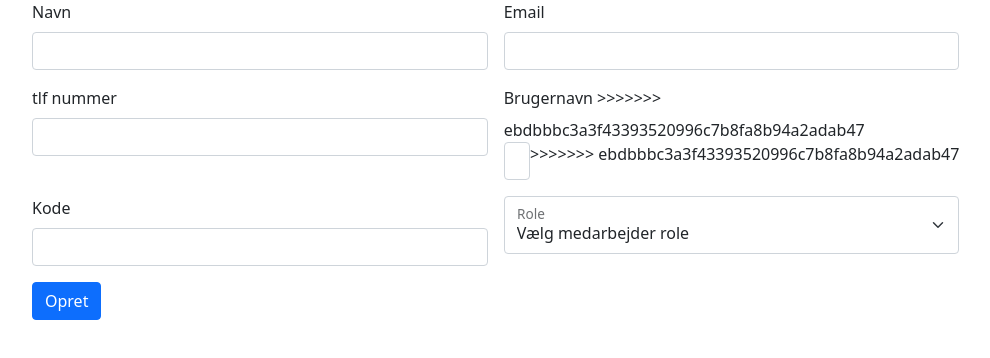
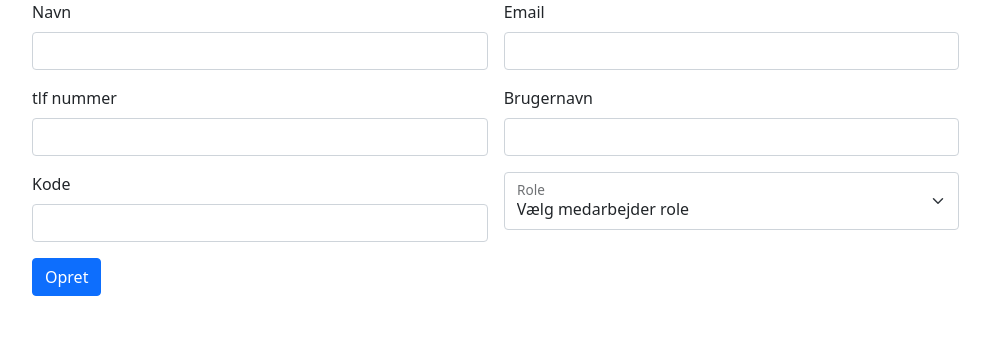
Before and after one commit to not-avaliable-KEA/KinoXP-Frontend, a website: page html/createEmployee.html in a window 1280 px wide. Shown: the whole page, without its empty margins (50-1040 px from the left). Drawn offline with nearby package versions, Linux system fonts and the light colour scheme.

Commit message:
Fjernet mærkelige ting i html

```diff
--- a/html/createEmployee.html
+++ b/html/createEmployee.html
@@ -35,11 +35,11 @@
 
         <div class="col-md-5">
           <label for="username" class="form-label">Brugernavn</label>
->>>>>>> ebdbbbc3a3f43393520996c7b8fa8b94a2adab47
+
           <div class="input-group has-validation">
             <input type="text" class="form-control" id="username">
             <div class="invalid-feedback"></div>
->>>>>>> ebdbbbc3a3f43393520996c7b8fa8b94a2adab47
+
           </div>
         </div>
 
```
